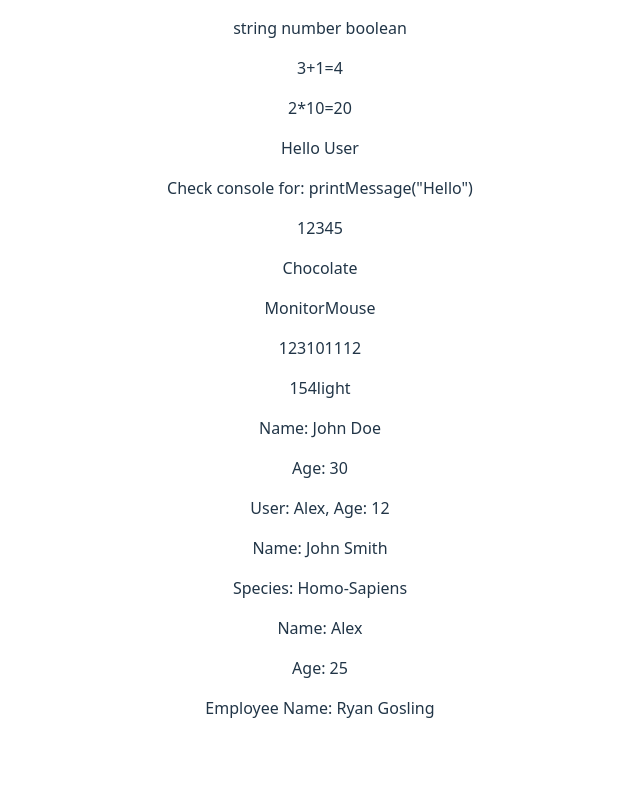
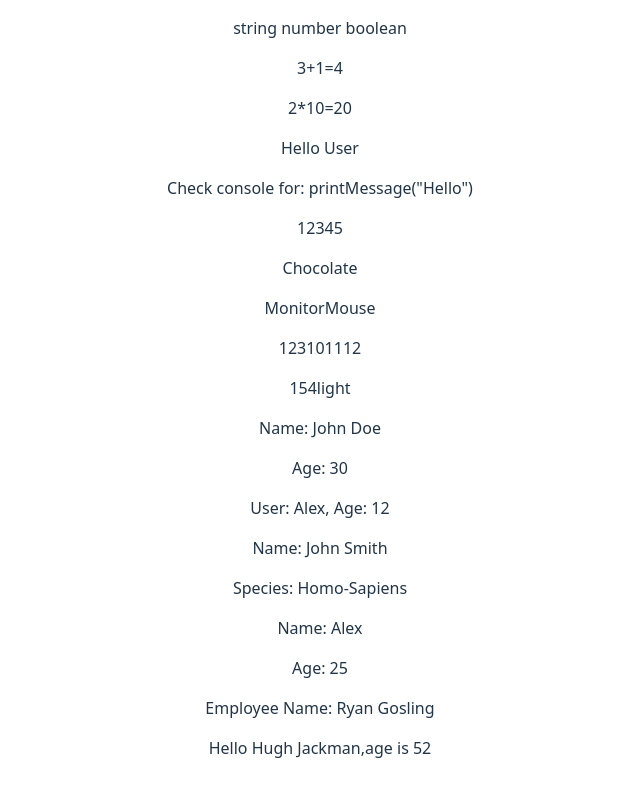
Before and after one commit to Hrisshhii/react-practice, a React (Vite) app in the folder Typescript-practice/: page / in a window 1280 px wide. Shown: the part 301-1093 px from the top of the page, without its empty margins (320-960 px from the left). Before the commit the page ends 1069 px from the top, so only its background shows below. Built offline with nearby package versions, Linux system fonts and the light colour scheme.

Commit message:
Interfaces in typescript

```diff
--- a/Typescript-practice/src/App.tsx
+++ b/Typescript-practice/src/App.tsx
@@ -2,6 +2,7 @@ import './App.css'
 import { Annotations } from './Basics/Annotations'
 import { Arrays } from './Basics/Arrays'
 import ClassOOP from './Basics/ClassOOP'
+import { Interfaces } from './Basics/Interfaces'
 import { Objects } from './Basics/Objects'
 
 function App() {
@@ -11,6 +12,7 @@ function App() {
       {<Arrays />}
       {<Objects />}
       {<ClassOOP />}
+      {<Interfaces />}
     </>
   )
 }
--- /dev/null
+++ b/Typescript-practice/src/Basics/Interfaces.tsx
@@ -0,0 +1,22 @@
+//interfaces are used to define the structure of an object for property types and method types
+
+interface Person{
+    name: string;
+    age: number;
+    greet():string;
+}
+class P1 implements Person{
+    name: string="Hugh Jackman";
+    age: number=52;
+    greet(): string{
+        return `Hello ${this.name},age is ${this.age}`;
+    }
+};
+const p1=new P1();
+console.log(p1.greet());
+
+export const Interfaces = () => {
+  return (
+    <div>{p1.greet()}</div>
+  )
+}
```
